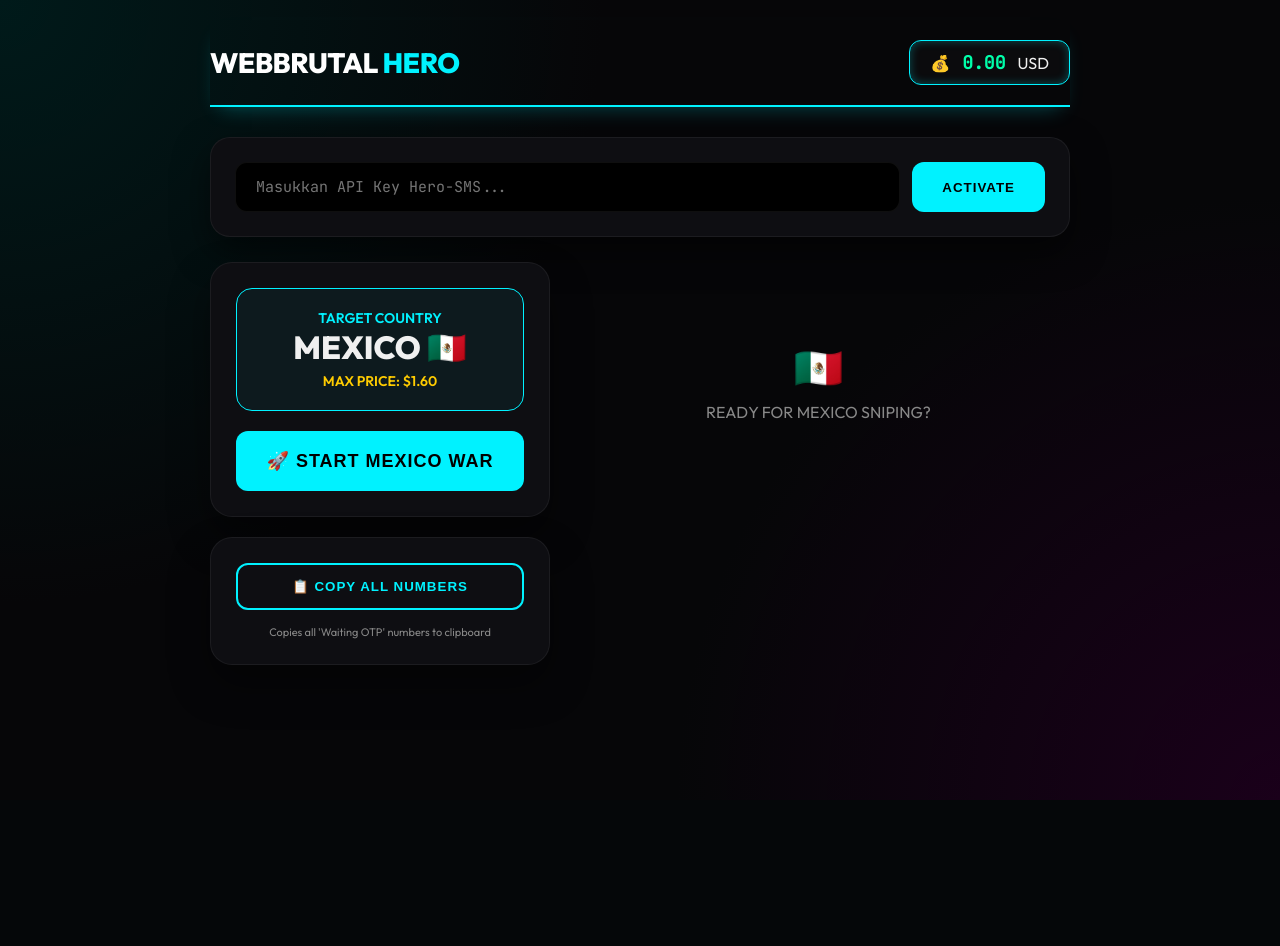
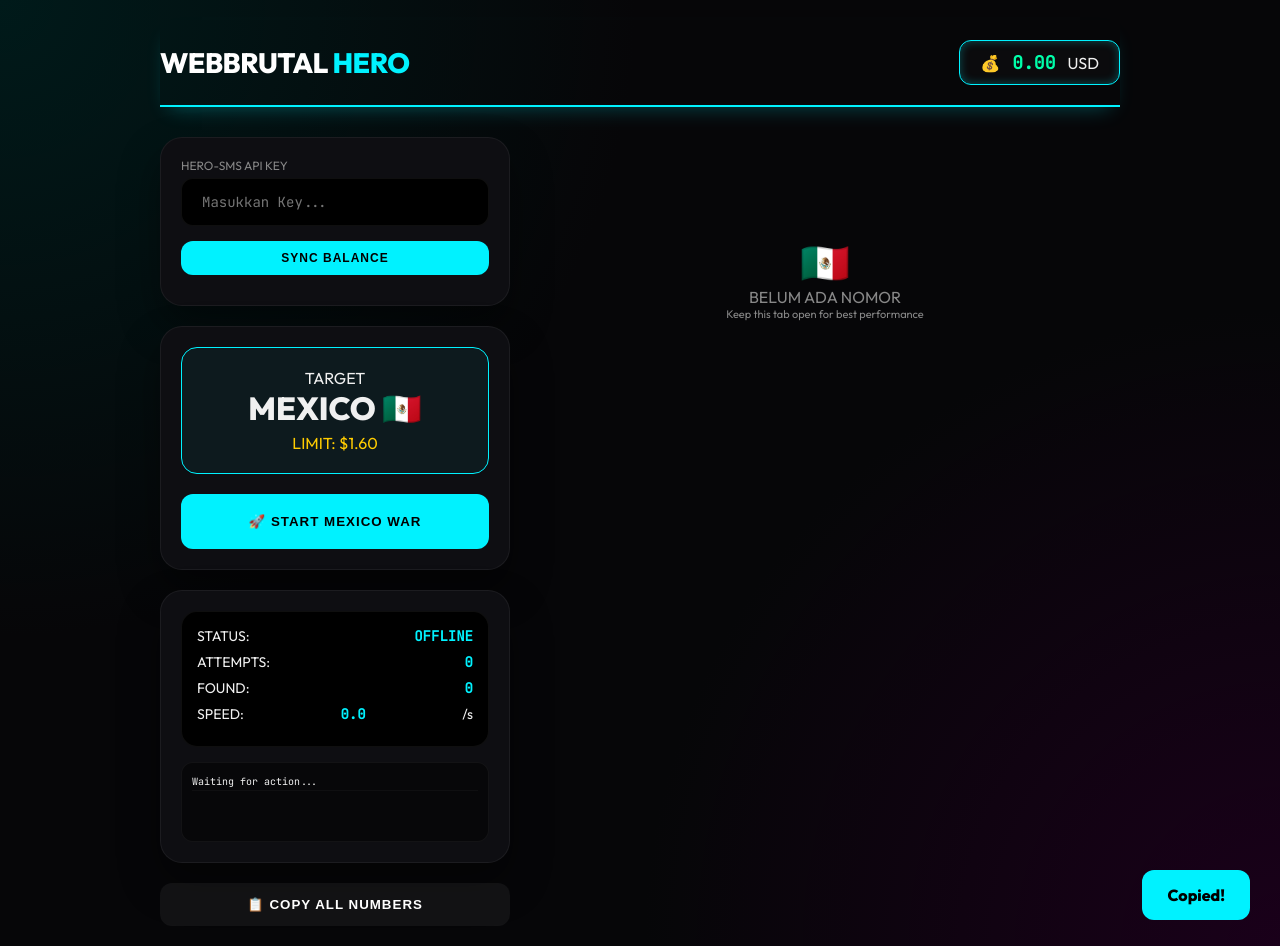
Before and after one commit to ahesss/webbrutalhero, a Flask app: page / in a window 1280 px wide. Before the commit the page ends 800 px from the top, so only its background shows below. Run offline with Flask 3, Linux system fonts and the light colour scheme.

Commit message:
Initial: Mexico Special Brutal UI (.60)

```diff
--- a/templates/index.html
+++ b/templates/index.html
@@ -3,7 +3,7 @@
 <head>
     <meta charset="UTF-8">
     <meta name="viewport" content="width=device-width, initial-scale=1.0">
-    <title>WebBrutalHero — HERO-SMS MEXICO SPECIALIST</title>
+    <title>WebBrutalHero — HERO-SMS MEXICO ULTRA</title>
     <link href="https://fonts.googleapis.com/css2?family=Outfit:wght@300;400;600;800&family=JetBrains+Mono&display=swap" rel="stylesheet">
     <style>
         :root {
@@ -32,7 +32,7 @@
             min-height: 100vh;
         }
 
-        .container { max-width: 900px; margin: 0 auto; padding: 20px; }
+        .container { max-width: 1000px; margin: 0 auto; padding: 20px; }
 
         header {
             display: flex;
@@ -44,13 +44,7 @@
             box-shadow: 0 10px 20px -10px var(--accent-glow);
         }
 
-        .logo {
-            font-size: 28px;
-            font-weight: 800;
-            letter-spacing: -0.5px;
-            color: #fff;
-            text-transform: uppercase;
-        }
+        .logo { font-size: 28px; font-weight: 800; letter-spacing: -0.5px; color: #fff; text-transform: uppercase; }
         .logo span { color: var(--accent); }
 
         .balance-card {
@@ -67,18 +61,23 @@
         }
         .balance-card span { color: var(--success); font-weight: 800; font-family: 'JetBrains Mono', monospace; font-size: 18px; }
 
-        .api-section {
+        .main-grid {
+            display: grid;
+            grid-template-columns: 350px 1fr;
+            gap: 25px;
+        }
+
+        .card {
             background: var(--panel);
-            padding: 24px;
-            border-radius: 20px;
+            padding: 20px;
+            border-radius: 22px;
             border: 1px solid var(--border);
-            margin-bottom: 25px;
-            display: flex;
-            gap: 12px;
-            box-shadow: 0 15px 35px rgba(0,0,0,0.5);
+            box-shadow: 0 20px 40px rgba(0,0,0,0.4);
+            margin-bottom: 20px;
         }
+
         input {
-            flex: 1;
+            width: 100%;
             background: #000;
             border: 1px solid var(--border);
             padding: 14px 20px;
@@ -87,7 +86,8 @@
             outline: none;
             font-family: 'JetBrains Mono', monospace;
             transition: 0.3s;
-            font-size: 15px;
+            font-size: 14px;
+            margin-bottom: 15px;
         }
         input:focus { border-color: var(--accent); box-shadow: 0 0 15px var(--accent-glow); }
 
@@ -104,24 +104,11 @@
             gap: 10px;
             text-transform: uppercase;
             letter-spacing: 1px;
+            width: 100%;
         }
         .btn-primary { background: var(--accent); color: #000; }
         .btn-primary:hover { transform: scale(1.02); box-shadow: 0 0 25px var(--accent-glow); }
         .btn-stop { background: var(--danger); color: #fff; }
-
-        .main-grid {
-            display: grid;
-            grid-template-columns: 340px 1fr;
-            gap: 25px;
-        }
-
-        .card {
-            background: var(--panel);
-            padding: 25px;
-            border-radius: 22px;
-            border: 1px solid var(--border);
-            box-shadow: 0 20px 40px rgba(0,0,0,0.4);
-        }
 
         .target-info {
             background: rgba(0, 242, 255, 0.05);
@@ -132,118 +119,94 @@
             margin-bottom: 20px;
         }
         .target-info h2 { font-size: 32px; margin-bottom: 5px; }
-        .target-info p { color: var(--accent); font-weight: 600; font-size: 14px; }
 
         .stats-box {
-            margin-top: 20px;
-            padding: 20px;
+            padding: 15px;
             background: #000;
             border-radius: 16px;
             border: 1px solid var(--border);
-            font-size: 15px;
+            font-size: 14px;
         }
-        .stats-box p { display: flex; justify-content: space-between; margin-bottom: 10px; }
-        .stats-box p:last-child { margin-bottom: 0; }
+        .stats-box p { display: flex; justify-content: space-between; margin-bottom: 8px; }
         .stats-box span { color: var(--accent); font-weight: 800; font-family: 'JetBrains Mono', monospace; }
+
+        .log-box {
+            margin-top: 15px;
+            background: rgba(0,0,0,0.5);
+            border-radius: 12px;
+            padding: 10px;
+            font-family: 'JetBrains Mono', monospace;
+            font-size: 10px;
+            height: 80px;
+            overflow-y: auto;
+            border: 1px solid rgba(255,255,255,0.05);
+        }
+        .log-line { border-bottom: 1px solid rgba(255,255,255,0.03); padding: 2px 0; }
+        .log-err { color: var(--danger); }
+        .log-ok { color: var(--success); }
 
         .orders-container {
             display: flex;
             flex-direction: column;
-            gap: 15px;
-            max-height: 75vh;
+            gap: 12px;
+            max-height: 80vh;
             overflow-y: auto;
-            padding-right: 8px;
+            padding-right: 5px;
         }
-        .orders-container::-webkit-scrollbar { width: 5px; }
+        .orders-container::-webkit-scrollbar { width: 4px; }
         .orders-container::-webkit-scrollbar-thumb { background: var(--accent); border-radius: 10px; }
 
         .order-item {
             background: var(--panel);
-            padding: 20px;
-            border-radius: 18px;
+            padding: 15px 20px;
+            border-radius: 16px;
             border: 1px solid var(--border);
             display: flex;
             justify-content: space-between;
             align-items: center;
-            animation: slideIn 0.4s cubic-bezier(0.18, 0.89, 0.32, 1.28);
             border-left: 5px solid var(--accent);
+            animation: slideIn 0.3s ease-out;
         }
-        @keyframes slideIn { from { opacity: 0; transform: translateY(30px); } to { opacity: 1; transform: translateY(0); } }
+        @keyframes slideIn { from { opacity: 0; transform: translateX(20px); } to { opacity: 1; transform: translateX(0); } }
 
-        .order-info { display: flex; flex-direction: column; gap: 6px; }
-        .order-num { font-size: 22px; font-weight: 800; font-family: 'JetBrains Mono', monospace; color: #fff; }
-        .order-meta { font-size: 13px; color: var(--text-dim); font-weight: 500; }
-
-        .order-status {
-            display: flex;
-            flex-direction: column;
-            align-items: flex-end;
-            gap: 10px;
-        }
-
+        .order-num { font-size: 20px; font-weight: 800; font-family: 'JetBrains Mono', monospace; color: #fff; cursor: pointer; }
         .otp-badge {
             background: var(--success);
             color: #000;
-            padding: 8px 20px;
-            border-radius: 10px;
+            padding: 6px 18px;
+            border-radius: 8px;
             font-weight: 900;
             font-family: 'JetBrains Mono', monospace;
-            font-size: 24px;
-            box-shadow: 0 0 20px rgba(0, 255, 170, 0.4);
-            animation: flash 1s infinite;
+            font-size: 20px;
+            box-shadow: 0 0 15px var(--success);
+            cursor: pointer;
         }
-        @keyframes flash { 0%, 100% { opacity: 1; } 50% { opacity: 0.7; } }
-
-        .btn-cancel {
-            background: rgba(255, 77, 77, 0.15);
-            color: var(--danger);
-            border: 1px solid var(--danger);
-            padding: 6px 14px;
-            font-size: 12px;
-            border-radius: 8px;
-            font-weight: 700;
-        }
-        .btn-cancel:hover { background: var(--danger); color: #fff; }
-
-        .copy-all-btn {
-            width: 100%;
-            margin-bottom: 15px;
-            background: transparent;
-            border: 2px solid var(--accent);
-            color: var(--accent);
-        }
-        .copy-all-btn:hover { background: var(--accent); color: #000; }
 
         .notif {
             position: fixed;
             bottom: 30px;
             right: 30px;
-            padding: 15px 30px;
+            padding: 15px 25px;
             border-radius: 12px;
             background: var(--accent);
             color: #000;
             font-weight: 800;
             transform: translateY(150px);
-            transition: 0.5s cubic-bezier(0.68, -0.55, 0.27, 1.55);
+            transition: 0.4s;
             z-index: 1000;
-            box-shadow: 0 10px 30px rgba(0,0,0,0.5);
         }
         .notif.show { transform: translateY(0); }
 
         .loading-ring {
-            display: inline-block;
-            width: 24px;
-            height: 24px;
-            border: 3px solid rgba(0, 242, 255, 0.1);
+            width: 20px;
+            height: 20px;
+            border: 2px solid rgba(0, 242, 255, 0.1);
             border-radius: 50%;
             border-top-color: var(--accent);
-            animation: spin 1s ease-in-out infinite;
+            animation: spin 0.8s linear infinite;
         }
         @keyframes spin { to { transform: rotate(360deg); } }
 
-        @media (max-width: 768px) {
-            .main-grid { grid-template-columns: 1fr; }
-        }
     </style>
 </head>
 <body>
@@ -256,41 +219,44 @@
         </div>
     </header>
 
-    <div class="api-section">
-        <input type="password" id="api-key" placeholder="Masukkan API Key Hero-SMS..." onchange="saveKey()">
-        <button class="btn btn-primary" onclick="updateBalance()">ACTIVATE</button>
+    <div class="main-grid">
+        <div class="sidebar">
+            <div class="card">
+                <p style="font-size: 12px; color: var(--text-dim); margin-bottom: 5px;">HERO-SMS API KEY</p>
+                <input type="password" id="api-key" placeholder="Masukkan Key..." onchange="saveKey()">
+                <button class="btn btn-primary" onclick="updateBalance()" style="margin-bottom: 10px; font-size: 12px; padding: 10px;">SYNC BALANCE</button>
             </div>
 
-    <div class="main-grid">
-        <div class="controls">
             <div class="card">
                 <div class="target-info">
-                    <p>TARGET COUNTRY</p>
+                    <p>TARGET</p>
                     <h2>MEXICO 🇲🇽</h2>
-                    <p style="color: var(--gold); margin-top: 5px;">MAX PRICE: $1.60</p>
+                    <p style="color: var(--gold); margin-top: 5px;">LIMIT: $1.60</p>
+                </div>
+                <button id="start-btn" class="btn btn-primary" style="height: 55px;" onclick="toggleAutoBuy()">🚀 START MEXICO WAR</button>
             </div>
 
-                <button id="start-btn" class="btn btn-primary" style="width: 100%; height: 60px; font-size: 18px;" onclick="toggleAutoBuy()">🚀 START MEXICO WAR</button>
-
-                <div class="stats-box" id="stats-ui" style="display: none;">
-                    <p>STATUS: <span id="status-text" style="color: var(--success);">SNIPING...</span></p>
+            <div class="card">
+                <div class="stats-box">
+                    <p>STATUS: <span id="status-text">OFFLINE</span></p>
                     <p>ATTEMPTS: <span id="stat-att">0</span></p>
-                    <p>NUMBERS FOUND: <span id="stat-found">0</span></p>
+                    <p>FOUND: <span id="stat-found">0</span></p>
                     <p>SPEED: <span id="stat-speed">0.0</span>/s</p>
+                </div>
+                <div class="log-box" id="log-monitor">
+                    <div class="log-line">Waiting for action...</div>
                 </div>
             </div>
 
-            <div class="card" style="margin-top: 20px;">
-                <button class="btn copy-all-btn" onclick="copyAll()">📋 COPY ALL NUMBERS</button>
-                <p style="font-size: 11px; color: var(--text-dim); text-align: center;">Copies all 'Waiting OTP' numbers to clipboard</p>
-            </div>
+            <button class="btn" style="background: rgba(255,255,255,0.05); color: #fff; margin-top: 10px;" onclick="copyAll()">📋 COPY ALL NUMBERS</button>
         </div>
 
-        <div class="orders-section">
+        <div class="content">
             <div class="orders-container" id="orders-list">
-                <div style="text-align: center; color: var(--text-dim); margin-top: 80px; font-weight: 500;">
-                    <p style="font-size: 40px; margin-bottom: 10px;">🇲🇽</p>
-                    READY FOR MEXICO SNIPING?
+                <div style="text-align: center; color: var(--text-dim); margin-top: 100px;">
+                    <p style="font-size: 40px;">🇲🇽</p>
+                    <p>BELUM ADA NOMOR</p>
+                    <p style="font-size: 11px;">Keep this tab open for best performance</p>
                 </div>
             </div>
         </div>
@@ -312,13 +278,31 @@
         localStorage.setItem('webbrutalhero_key', apiKey);
     }
 
+    function addLog(msg, type='') {
+        const log = document.getElementById('log-monitor');
+        const d = new Date().toLocaleTimeString();
+        const line = document.createElement('div');
+        line.className = 'log-line ' + (type === 'err' ? 'log-err' : type === 'ok' ? 'log-ok' : '');
+        line.innerText = `[${d}] ${msg}`;
+        log.prepend(line);
+        if (log.children.length > 50) log.lastChild.remove();
+    }
+
     async function reqApi(action, extra = {}) {
         if (!apiKey) return;
         const params = new URLSearchParams({ action, api_key: apiKey, ...extra });
         try {
             const r = await fetch(`/api/proxy?${params.toString()}`);
-            return await r.text();
-        } catch (e) { return 'ERR_HTTP'; }
+            const txt = await r.text();
+            // Cek jika API merespon eror
+            if (txt.includes('BAD_KEY') || txt.includes('ERROR_KEY')) {
+                addLog('WARNING: API Key Invalid/Banned!', 'err');
+            }
+            return txt.trim();
+        } catch (e) {
+            addLog('ERR: Network Error', 'err');
+            return 'ERR_HTTP';
+        }
     }
 
     async function updateBalance() {
@@ -327,9 +311,10 @@
         if (res && res.includes('ACCESS_BALANCE')) {
             const b = res.split(':')[1];
             document.getElementById('balance-val').innerText = parseFloat(b).toFixed(2);
-            showNotif('BALANCE SYNCED: $' + b);
+            showNotif('BALANCE UPDATED: $' + b);
+            addLog('Balance synced: $' + b, 'ok');
         } else {
-            showNotif('INVALID API KEY');
+            addLog('Failed to sync balance', 'err');
         }
     }
 
@@ -337,24 +322,29 @@
         const n = document.getElementById('notif');
         n.innerText = txt;
         n.classList.add('show');
-        setTimeout(() => n.classList.remove('show'), 2500);
+        setTimeout(() => n.classList.remove('show'), 2000);
     }
 
     function toggleAutoBuy() {
-        if (!apiKey) { alert('Masukkan API Key Hero-SMS dulu!'); return; }
+        if (!apiKey) { alert('Masukkan API Key!'); return; }
         isRunning = !isRunning;
         const btn = document.getElementById('start-btn');
-        const statsUi = document.getElementById('stats-ui');
+        const stText = document.getElementById('status-text');
 
         if (isRunning) {
-            btn.innerText = '🛑 STOP SNIPING';
+            btn.innerText = '🛑 STOP MEXICO WAR';
             btn.className = 'btn btn-stop';
-            statsUi.style.display = 'block';
+            stText.innerText = 'BRUTAL MODE';
+            stText.style.color = '#00ffaa';
             resetStats();
-            startMexicoWar();
+            brutalLoop();
+            addLog('ULTRA BRUTAL STARTED', 'ok');
         } else {
             btn.innerText = '🚀 START MEXICO WAR';
             btn.className = 'btn btn-primary';
+            stText.innerText = 'OFFLINE';
+            stText.style.color = '#ff4d4d';
+            addLog('WAR STOPPED');
         }
     }
 
@@ -370,40 +360,42 @@
         document.getElementById('stat-speed').innerText = (stats.att / Math.max(el, 1)).toFixed(1);
     }
 
-    function startMexicoWar() {
-        const countryId = "54"; // Mexico Hero-SMS
-        const maxPrice = "1.6"; // Config dari user
+    // NEW STABLE ASYNC LOOP (Tidak menumpuk dan tahan banting)
+    async function brutalLoop() {
+        while (isRunning) {
+            stats.att++;
+            if (stats.att % 10 === 0) updateStatsUi();
 
-        // Super Brutal Loop (5ms delay)
-        const warLoop = setInterval(async () => {
-            if (!isRunning) { clearInterval(warLoop); return; }
-
-            stats.att++;
-            if (stats.att % 20 === 0) updateStatsUi();
-
-            doBuy(countryId, maxPrice);
-
-        }, 5);
-    }
-
-    async function doBuy(cId, mP) {
-        const res = await reqApi('getNumber', { service: 'wa', country: cId, maxPrice: mP });
+            // Fire request
+            const res = await reqApi('getNumber', { service: 'wa', country: '54', maxPrice: '1.6' });
 
             if (res && res.includes('ACCESS_NUMBER')) {
                 const [_, id, num] = res.split(':');
                 stats.found++;
-            addOrder(id, num, mP);
+                addOrder(id, num);
                 updateStatsUi();
                 playAlert();
+                addLog('GOT NUMBER: ' + num, 'ok');
             } else if (res && res.includes('NO_BALANCE')) {
+                alert('SALDO HABIS!');
                 isRunning = false;
                 toggleAutoBuy();
-            alert('SALDO HERO-SMS HABIS!');
+                break;
+            } else if (res && (res.includes('BAD_KEY') || res.includes('ERROR_KEY'))) {
+                // Jangan langsung mati, cooling down
+                addLog('Rate Limit / Key Error. Sleeping 2s...', 'err');
+                await new Promise(r => setTimeout(r, 2000));
+            } else if (res && res.includes('NO_NUMBERS')) {
+                // Normal case, just continue kencang
+            }
+
+            // Jeda milidetik (tetap kencang tapi stabil)
+            await new Promise(r => setTimeout(r, 5));
         }
     }
 
-    function addOrder(id, num, price) {
-        const order = { id, number: num, price, status: 'waiting', otp: '', time: Date.now() };
+    function addOrder(id, num) {
+        const order = { id, number: num, status: 'waiting', otp: '', time: Date.now() };
         orders.unshift(order);
         renderOrders();
     }
@@ -416,14 +408,14 @@
             <div class="order-item">
                 <div class="order-info">
                     <div class="order-num" onclick="copyText('${o.number}')">+${o.number}</div>
-                    <div class="order-meta">MEXICO | $${o.price} | ID: ${o.id}</div>
+                    <div class="order-meta">ID: ${o.id} | $1.60</div>
                 </div>
                 <div class="order-status">
                     ${o.otp ? `<div class="otp-badge" onclick="copyText('${o.otp}')">${o.otp}</div>` :
                       o.status === 'waiting' ? `<div class="loading-ring"></div>` :
-                      `<span style="color: var(--text-dim); font-weight:800;">${o.status.toUpperCase()}</span>`}
+                      `<span>${o.status.toUpperCase()}</span>`}
 
-                    ${o.status === 'waiting' ? `<button class="btn btn-cancel" onclick="cancelOrder('${o.id}')">CANCEL</button>` : ''}
+                    ${o.status === 'waiting' ? `<button class="btn-cancel" onclick="cancelOrder('${o.id}')">CANCEL</button>` : ''}
                 </div>
             </div>
         `).join('');
@@ -437,15 +429,12 @@
             if (res && res.includes('STATUS_OK')) {
                 o.status = 'done';
                 o.otp = res.split(':')[1];
-                reqApi('setStatus', { id: o.id, status: 6 });
+                reqApi('setStatus', { id: o.id, status: 6 }); // Set ke Finish
                 renderOrders();
                 playBeep();
-                showNotif('🎉 OTP RECEIVED: ' + o.otp);
-            } else if (res && (res.includes('STATUS_CANCEL') || res.includes('STATUS_WAIT_RETRY'))) {
-                // Keep checking
+                showNotif('🎉 OTP: ' + o.otp);
+                addLog('OTP Received for ' + o.number, 'ok');
             }
-
-            // Timeout 20 min
             if ((Date.now() - o.time) > 1200000) {
                 o.status = 'expired';
                 renderOrders();
@@ -459,41 +448,30 @@
             const o = orders.find(x => x.id === id);
             if (o) o.status = 'cancelled';
             renderOrders();
-            showNotif('ORDER CANCELLED');
+            showNotif('CANCELLED');
         } else {
-            showNotif('WAIT 2 MIN TO CANCEL');
+            showNotif('WAIT 2 MIN');
         }
     }
 
     function copyText(txt) {
         navigator.clipboard.writeText(txt);
-        showNotif('COPIED: ' + txt);
+        showNotif('COPIED!');
     }
 
     function copyAll() {
-        const toCopy = orders
-            .filter(o => o.status === 'waiting')
-            .map(o => o.number)
-            .join('\n');
-
-        if (!toCopy) { showNotif('NO ACTIVE NUMBERS'); return; }
-        navigator.clipboard.writeText(toCopy);
-        showNotif('ALL NUMBERS COPIED!');
+        const nums = orders.filter(o => o.status === 'waiting').map(o => o.number).join('\n');
+        if (!nums) return;
+        navigator.clipboard.writeText(nums);
+        showNotif('COPIED ALL!');
     }
 
-    function playAlert() {
-        const audio = new Audio('https://assets.mixkit.co/active_storage/sfx/2869/2869-preview.mp3');
-        audio.play().catch(e => {});
-    }
+    function playAlert() { new Audio('https://assets.mixkit.co/active_storage/sfx/2869/2869-preview.mp3').play().catch(()=>{}); }
+    function playBeep() { new Audio('https://assets.mixkit.co/active_storage/sfx/1435/1435-preview.mp3').play().catch(()=>{}); }
 
-    function playBeep() {
-        const audio = new Audio('https://assets.mixkit.co/active_storage/sfx/1435/1435-preview.mp3');
-        audio.play().catch(e => {});
-    }
-
-    setInterval(() => { if (apiKey) updateBalance(); }, 60000);
+    // Keep session alive periodically
+    setInterval(updateBalance, 60000);
 
 </script>
-
 </body>
 </html>
```
Lines whose indentation alone changed are shown as unchanged.
